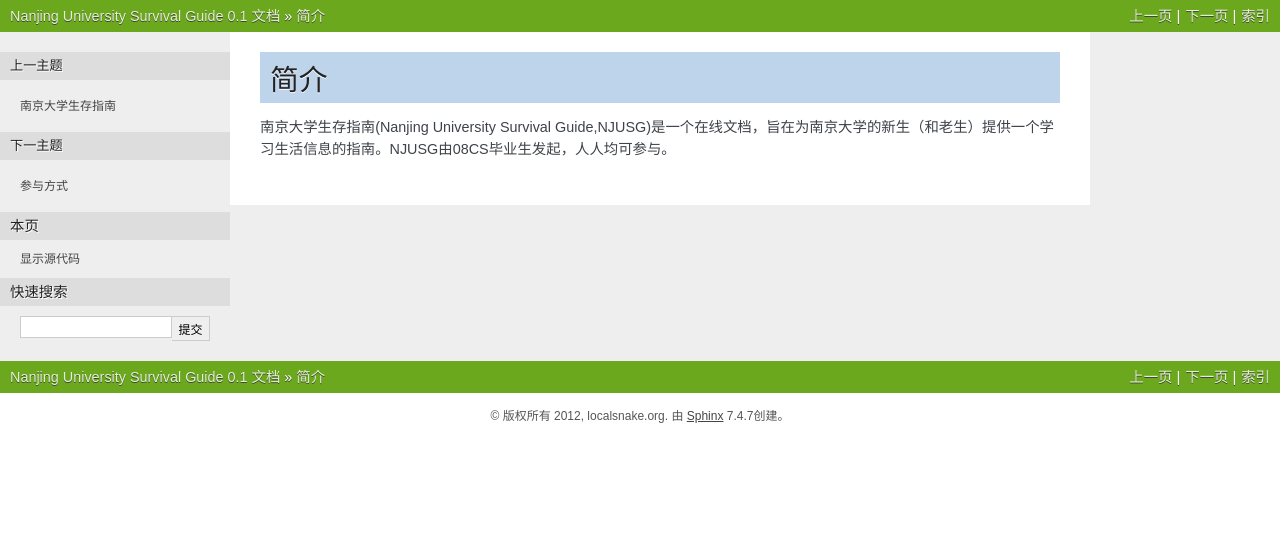
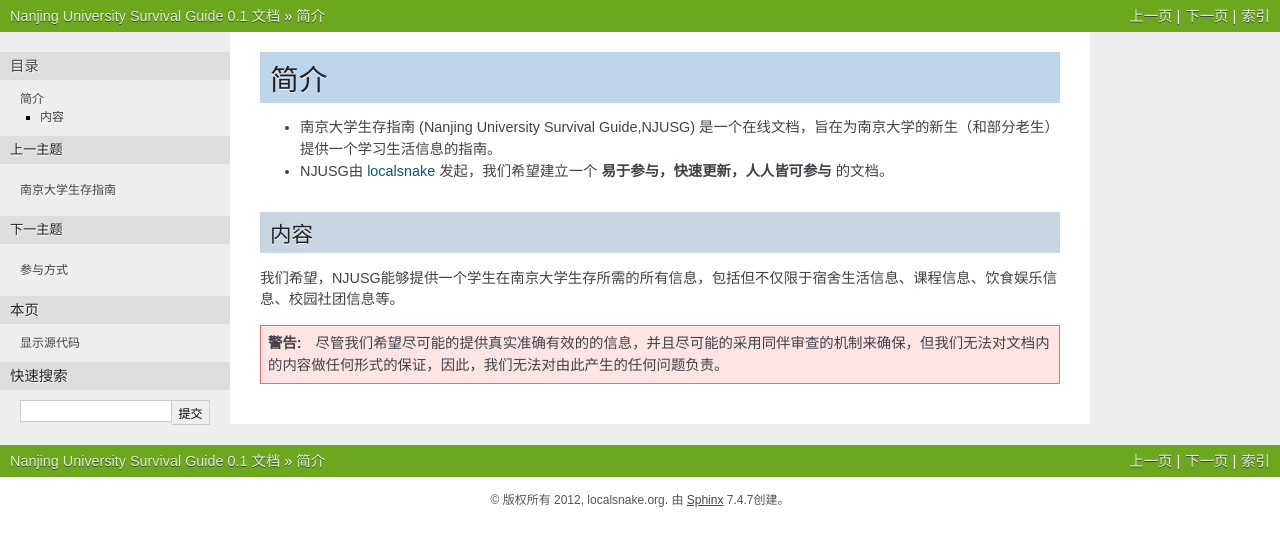
Before and after one commit to localsnake/NJUSG, a Sphinx documentation site: the page built from source/about.rst, in a window 1280 px wide. Shown: the top 546 px of the page. Built offline with Sphinx 7.4.7, drawn with Linux system fonts in a browser that asks for light colours; formulas are drawn with MathJax 3; pages that are not in the unit, such as notebooks, are missing from menus.

Commit message:
Edit several files

```diff
--- a/source/about.rst
+++ b/source/about.rst
@@ -2,4 +2,13 @@
 简介
 ===========
 
-南京大学生存指南(Nanjing University Survival Guide,NJUSG)是一个在线文档，旨在为南京大学的新生（和老生）提供一个学习生活信息的指南。NJUSG由08CS毕业生发起，人人均可参与。
+* 南京大学生存指南 (Nanjing University Survival Guide,NJUSG) 是一个在线文档，旨在为南京大学的新生（和部分老生）提供一个学习生活信息的指南。
+
+* NJUSG由 `localsnake <http://localsnake.org/>`_ 发起，我们希望建立一个 **易于参与，快速更新，人人皆可参与** 的文档。
+
+内容
+-----
+我们希望，NJUSG能够提供一个学生在南京大学生存所需的所有信息，包括但不仅限于宿舍生活信息、课程信息、饮食娱乐信息、校园社团信息等。
+
+.. warning::
+ 尽管我们希望尽可能的提供真实准确有效的的信息，并且尽可能的采用同伴审查的机制来确保，但我们无法对文档内的内容做任何形式的保证，因此，我们无法对由此产生的任何问题负责。
--- /dev/null
+++ b/source/contents/courses/public_index.rst
@@ -0,0 +1,2 @@
+公选课
+==========
```
Also changed, not shown: source/contents/course.rst (added, +8 -0 lines), source/index.rst (+3 -5 lines).
